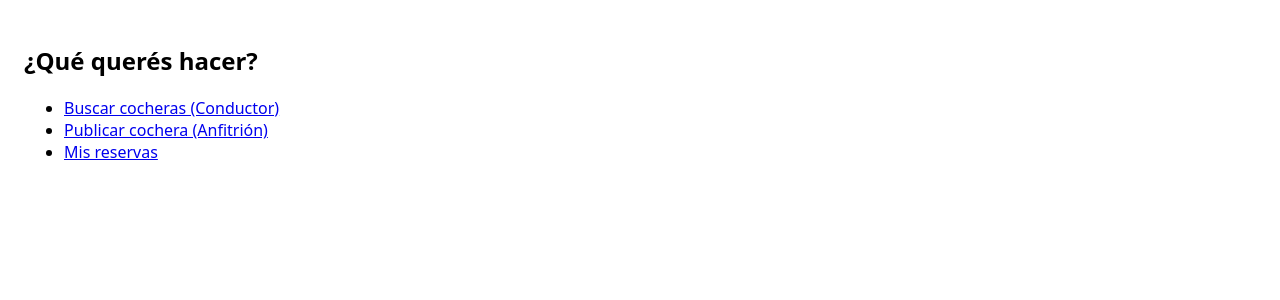
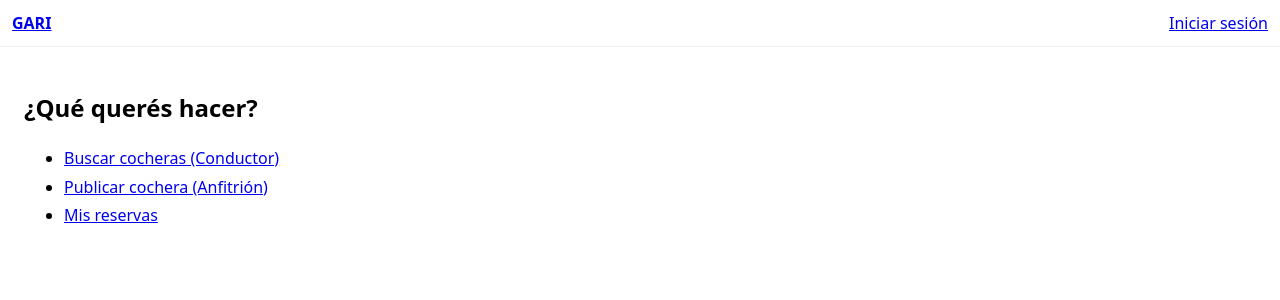
Before and after one commit to gari-app/gari-mvp, a Next.js app: page /app in a window 1280 px wide. Shown: the top 300 px of the page. Built offline with nearby package versions, Linux system fonts and the light colour scheme; no server answers.

Commit message:
Update page.tsx

```diff
--- a/app/app/page.tsx
+++ b/app/app/page.tsx
@@ -1,12 +1,17 @@
+import HeaderApp from './header'
+
 export default function AppHome() {
   return (
+    <>
+      <HeaderApp />
       <main style={{padding:24}}>
         <h2>¿Qué querés hacer?</h2>
-<ul>
+        <ul style={{lineHeight:1.8}}>
           <li><a href="/app/search">Buscar cocheras (Conductor)</a></li>
           <li><a href="/app/publicar">Publicar cochera (Anfitrión)</a></li>
           <li><a href="/app/reservas">Mis reservas</a></li>
         </ul>
       </main>
+    </>
   )
 }
```
Lines whose indentation alone changed are shown as unchanged.
